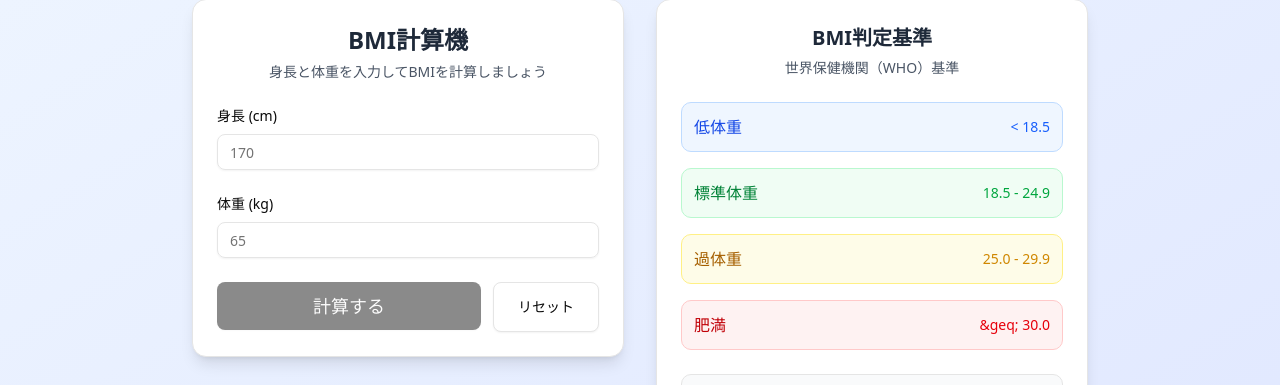
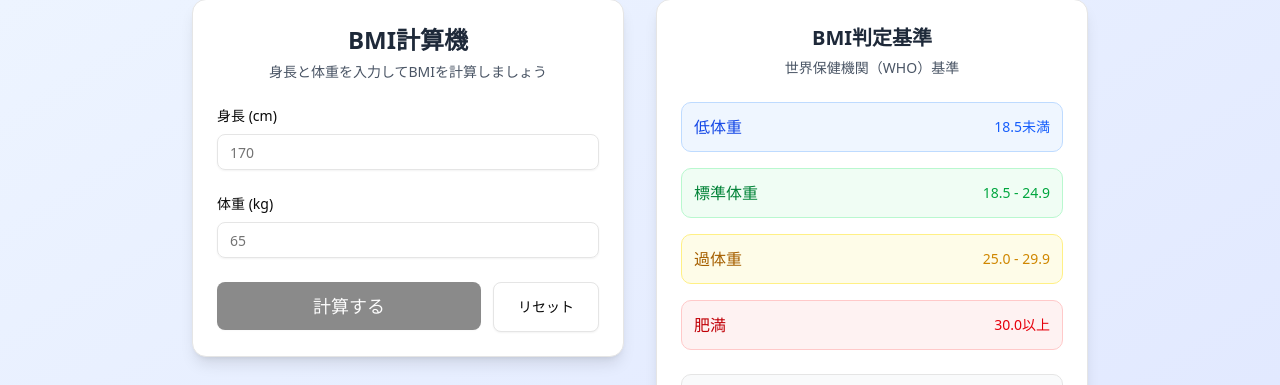
Before and after one commit to atsuki61/100DaysOfCode, a Next.js app: page /day3-bmi-calculator in a window 1280 px wide. Shown: the part 266-651 px from the top of the page. Built offline with nearby package versions, Linux system fonts and the light colour scheme.

Commit message:
文言調整

```diff
--- a/src/app/day3-bmi-calculator/page.tsx
+++ b/src/app/day3-bmi-calculator/page.tsx
@@ -154,7 +154,7 @@ export default function BMICalculatorPage() {// BMI計算機のページ
                   {/* 低体重 */}
                   <div className="flex items-center justify-between p-3 rounded-lg bg-blue-50 border border-blue-200"> {/* フレックス, アイテム中央, 両端揃え, パディング3, 角丸大, 青背景, 青境界線 */}
                     <span className="font-medium text-blue-700">低体重</span> {/* 中太字, 青文字 */}
-                    <span className="text-sm text-blue-600">&lt; 18.5</span> {/* 小文字, 青文字 */}
+                    <span className="text-sm text-blue-600">18.5未満</span> {/* 小文字, 青文字 */}
                   </div>
 
                   {/* 標準体重 */}
@@ -172,7 +172,7 @@ export default function BMICalculatorPage() {// BMI計算機のページ
                   {/* 肥満 */}
                   <div className="flex items-center justify-between p-3 rounded-lg bg-red-50 border border-red-200"> {/* フレックス, アイテム中央, 両端揃え, パディング3, 角丸大, 赤背景, 赤境界線 */}
                     <span className="font-medium text-red-700">肥満</span> {/* 中太字, 赤文字 */}
-                    <span className="text-sm text-red-600">&geq; 30.0</span> {/* 小文字, 赤文字 */}
+                    <span className="text-sm text-red-600">30.0以上</span> {/* 小文字, 赤文字 */}
                   </div>
 
                   {/* 注意事項 */}
```
